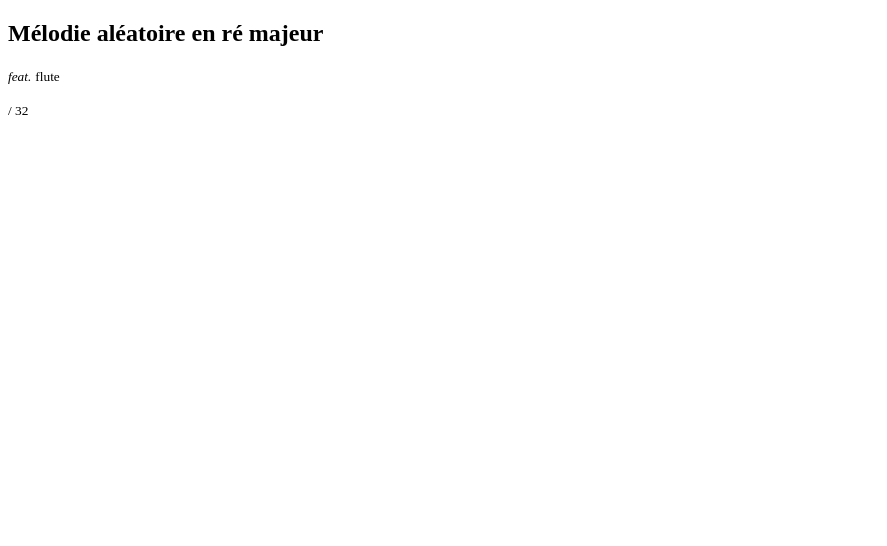
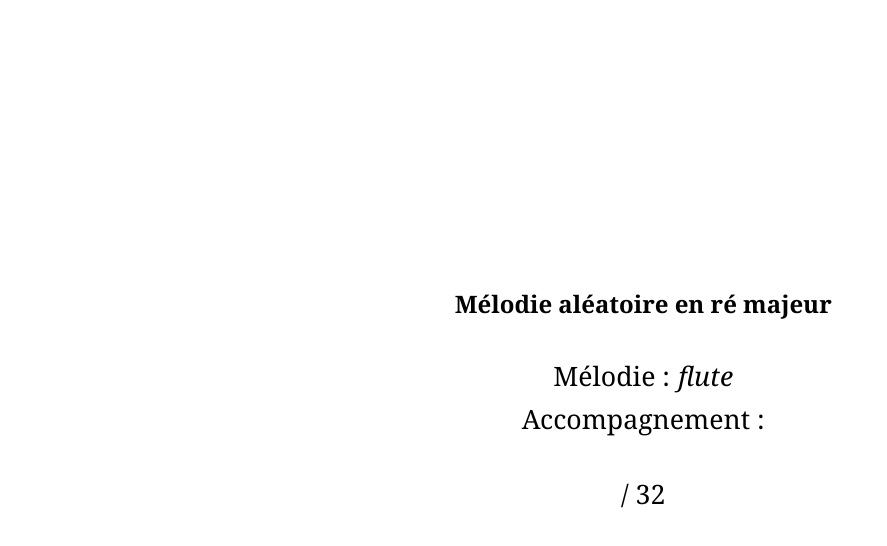
Before and after one commit to BoOz/musique-js, a plain HTML site: page index.html in a window 1280 px wide. Shown: the whole page, without its empty margins (0-887 px from the left). Drawn offline with Linux system fonts and the light colour scheme.

Commit message:
Présentation

```diff
--- a/demo.html
+++ b/demo.html
@@ -22,7 +22,7 @@
     <button action="play">Play it</button>
   </section>
   <section class="instruments"></section>
-  <script src="dist/soundfont-player.js"></script>
+  <script src="/dist/soundfont-player.js"></script>
   <script>
     var ctx = new AudioContext();
     var soundfont = new Soundfont(ctx);
@@ -37,8 +37,8 @@
       var time = ctx.currentTime + 0.1;
       notesField.value.split(" ").forEach(function(note) {
         console.log("Scheduling...", note, time);
-        inst.play(note, time, 0.5);
-        time += 0.5;
+        inst.play(note, time, 0.2);
+        time += 0.2;
       });
     });
 
--- a/index.html
+++ b/index.html
@@ -4,6 +4,28 @@
 	<meta charset="UTF-8">
 	<title>De la musique en MIDI dont la partition est écrite en javascript !</title>
 	<style>
+
+	#affichage {
+		margin:auto;
+		width:600px;
+		text-align:center;
+		margin-top: 50vh; /* poussé de la moitié de hauteur de viewport */
+		transform: translateY(-50%); /* tiré de la moitié de sa propre hauteur */
+
+		font-family:Georgia, "Times New Roman", Times, serif;
+		margin-bottom:-30px;
+		position: relative;
+		padding-left: 0.4em;
+	}
+	#affichage p {
+		font-size:2em;
+	}
+
+	.blink{
+		display:block;
+		font-size:1em;
+		margin-top:2em;
+	}
 		input[type="text"] {
 		width: 90%;
 		display: block;
@@ -17,10 +39,15 @@
 	</style>
 </head>
 <body>
-	<section>
+	<section id="affichage">
 		<h1><span id="titre"></span></h1>
-		<p><small id="accompagnement"></small> <small><i>feat.</i></small> <small id="lead"></small></p>
+		<p>
+			<small>Mélodie :</small> <i><small id="lead"></small></i>
+			<br>
+			<small> Accompagnement :</small> <i><small id="accompagnement"></small></i>
+		</p>
 		<p><small id="afficher_temps"></small><small id="afficher_mesure"></small><small id="mesures"></small></p>
+		<span class="blink">Chargement... </span>
 	</section>
 	<section class="instruments"></section>
 	<script src="dist/jquery-3.3.1.min.js"></script>
@@ -34,6 +61,8 @@
 	<script>
 $(document).ready(function(){
 	// le temps de charger
+	setInterval(blink,2000);
+	setTimeout(function(){$(".blink").remove();},5000);
 
 	var g = gamme(62,"major"); // ré
 	var nb_temps = 32 ;
@@ -56,8 +85,8 @@ $(document).ready(function(){
 	// charger un instrument
 	Soundfont.instrument(ac, instrument).then(function (inst) {
 
-		var start = ac.currentTime + 0.8 ;
-		var time = ac.currentTime + 0.8;
+		var start = ac.currentTime + 5 ;
+		var time = ac.currentTime + 5 ;
 
 		// jouer la melodie
 		for (i=0; i < m.length; i++){
@@ -79,6 +108,7 @@ $(document).ready(function(){
 		Soundfont.instrument(ac, instrument, {attack:0.1}).then(function (piano) {
 
 			console.log(instrument);
+
 			document.getElementById("accompagnement").innerHTML = instrument ;
 			// jouer
 			for (i=1; i <= nb_temps; i++){
@@ -110,10 +140,17 @@ $(document).ready(function(){
 		time = time -1 ;
 		//console.log("temps final");
 		//console.log(time);
-		//setTimeout(function(){ window.location.reload(true); }, time*1000);
+		setTimeout(function(){ window.location.reload(true); }, time*1000);
 		})
 	})
 });
+
+function blink(){
+	$(".blink").animate({opacity:0},200,"linear",function(){
+		$(this).animate({opacity:1},200);
+	});
+}
+
 	</script>
 
 </body>
```
